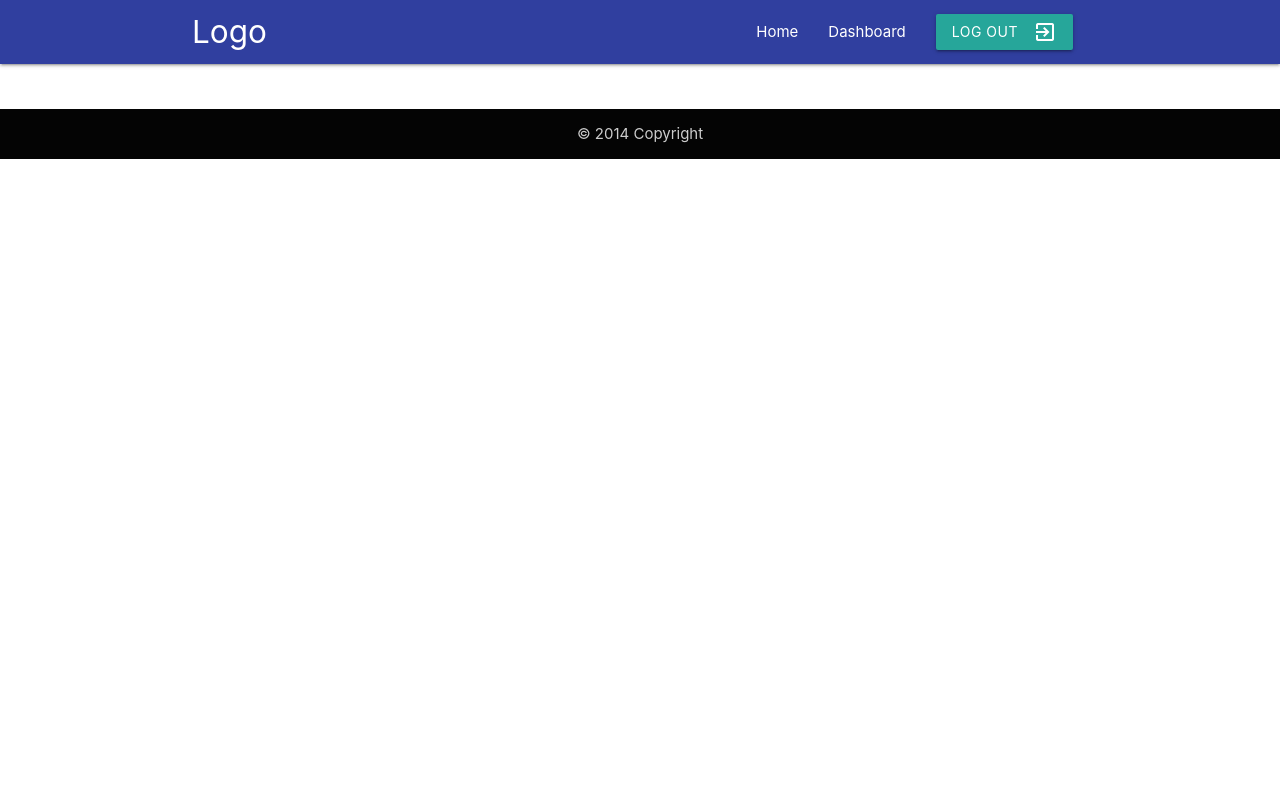
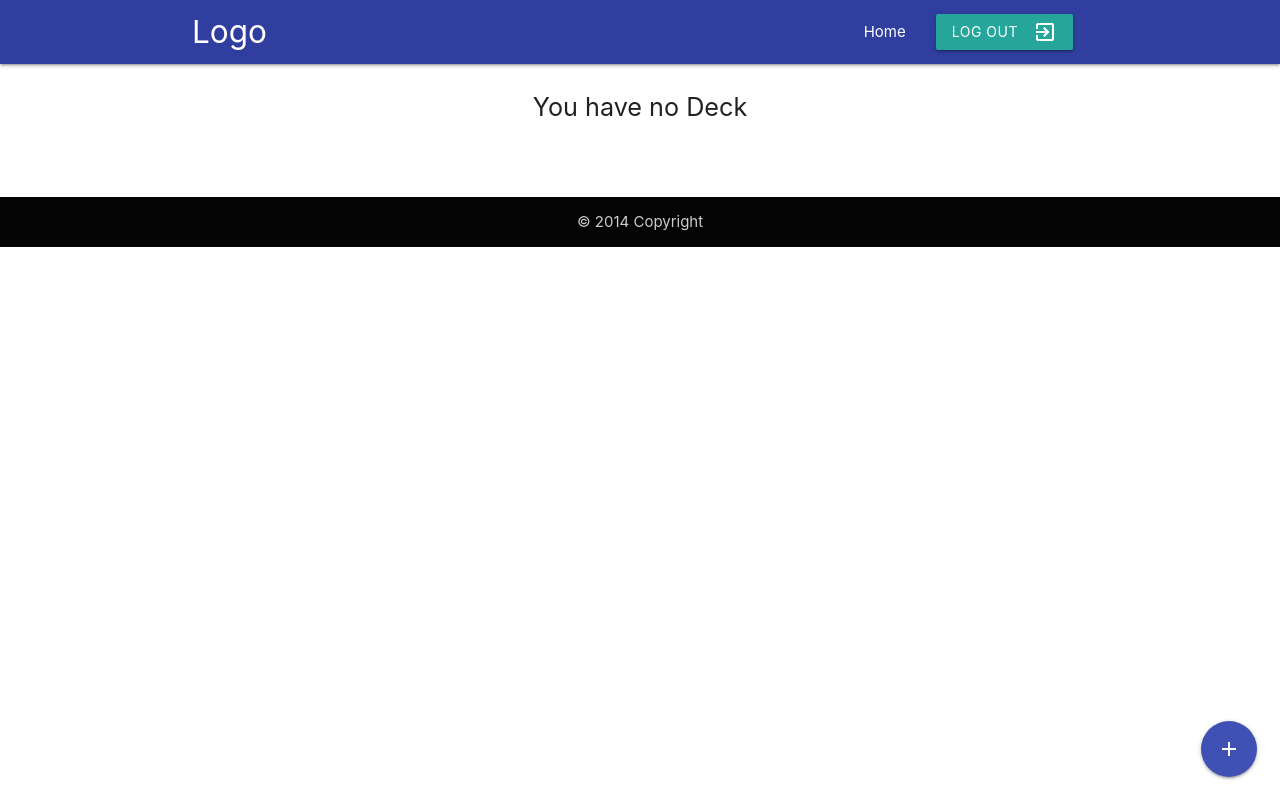
Before and after one commit to noikis/Russian-Memo, a Django app: template templates/words/deck_list.html in a window 1280 px wide. Run offline with Django 3.2, Linux system fonts and the light colour scheme; the template is opened without the code that fills it, so the values that code supplies are empty; the visitor is signed in with stand-in values (Sample User, id 1); parts of the project's set-up code (start-up, migrations or seed data) failed here and were passed over; some libraries are stand-ins or nearby versions.

Commit message:
little changes in "words" templates, after testing

```diff
--- a/templates/layout/_navbar.html
+++ b/templates/layout/_navbar.html
@@ -19,11 +19,11 @@
                 <li>
                     <a href="{% url 'quiz:taken_quiz' %}"> Taken Quizzes</a>
                 </li>
+                <li>
+                    <a href="{% url 'words:deck_list' %}"> Decks</a>
+                </li>
                 {% endif %}
 
-                <li>
-                    <a href="{% url 'account:dashboard' %}"> Dashboard</a>
-                </li>
                 <li>
                     <a href="{% url 'account:logout' %}" class="waves-effect waves-light btn">Log out
                         <i class="material-icons right">exit_to_app</i>
--- a/templates/words/deck_list.html
+++ b/templates/words/deck_list.html
@@ -4,13 +4,19 @@
     {% for deck in object_list %}
     <div class="col s12 m4">
         <div class="card-panel" style="background-color: {{deck.color}};">
-            <a href="#">
+            <a href="{% url 'words:card_list' deck.id %}">
                 <h3 class="white-text center">{{ deck.category}}</h3>
             </a>
         </div>
-
     </div>
+    {% empty %}
+    <p class="flow-text center"> You have no Deck</p>
     {% endfor %}
+</div>
+<div class="fixed-action-btn">
+    <a href="{% url 'words:deck_add' %}" class="btn-floating btn-large waves-effect waves-light indigo">
+        <i class="material-icons">add</i>
+    </a>
 </div>
 
 {% endblock %}
--- a/words/views.py
+++ b/words/views.py
@@ -23,7 +23,7 @@ class DeckCreateView(CreateView):
         deck.student = self.request.user.student
         deck.save()
         messages.success(self.request, "Deck created!")
-        return redirect('account:dashboard')
+        return redirect('words:deck_list')
 
 
 @method_decorator([login_required, student_required], name='dispatch')
```
Also changed, not shown: templates/words/card_list.html (+8 -0 lines).
